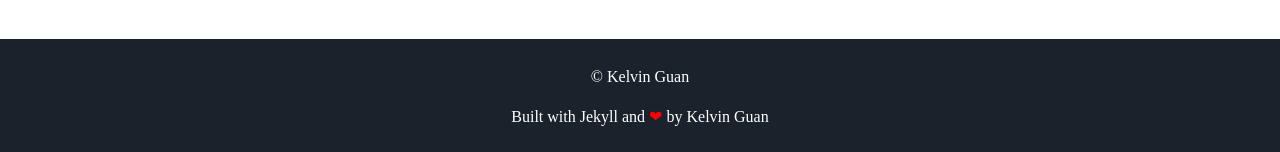
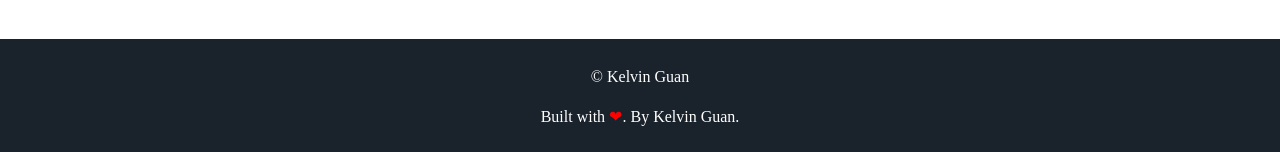
Before and after one commit to kelvinjguan/kelvinjguan.github.io, a Jekyll site: the page built from index.html, in a window 1280 px wide. Shown: the part 1701-1853 px from the top of the page. Built offline with Jekyll 4.4.1, drawn with Linux system fonts in a browser that asks for light colours; some web fonts are replaced.

Commit message:
Update footer.html

```diff
--- a/_includes/footer.html
+++ b/_includes/footer.html
@@ -1,6 +1,6 @@
 <footer class="footer">
     <p>&copy; {{ site.username }}</p>
-    <p>Built with Jekyll and <span class="love">❤</span> by <a href="https://github.com/kelvinjguan">Kelvin Guan</a></p>
+    <p>Built with <span class="love">❤</span>. By <a href="https://github.com/kelvinjguan">Kelvin Guan.</a></p>
 </footer>
 <script src="//cdn.jsdelivr.net/particles.js/2.0.0/particles.min.js"></script>
 <script src="{{ '/assets/js/sweet-scroll.min.js' | prepend: site.baseurl }}"></script>
```
